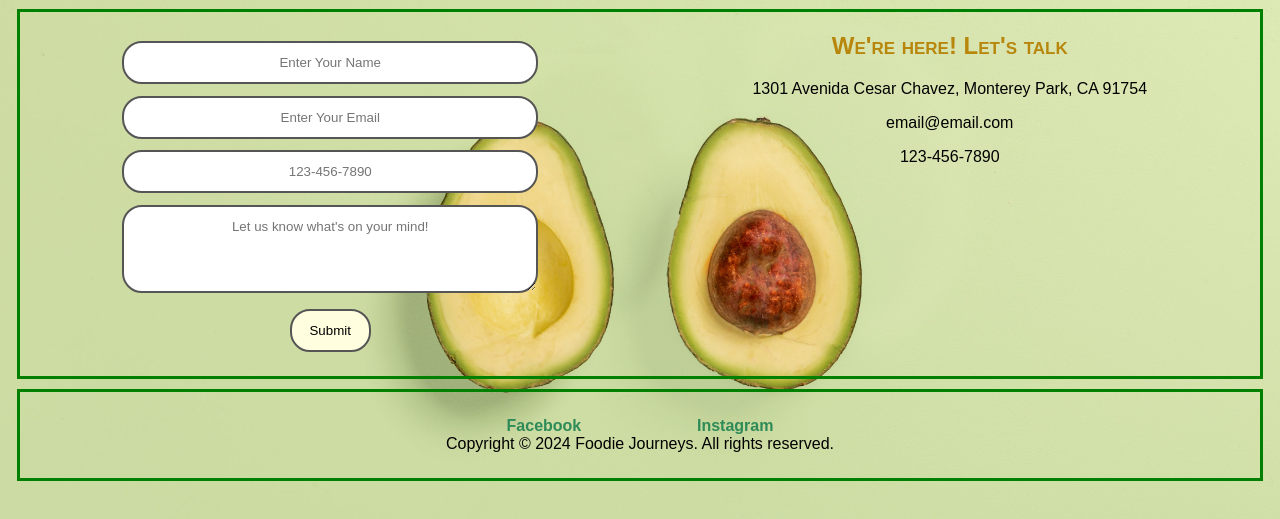
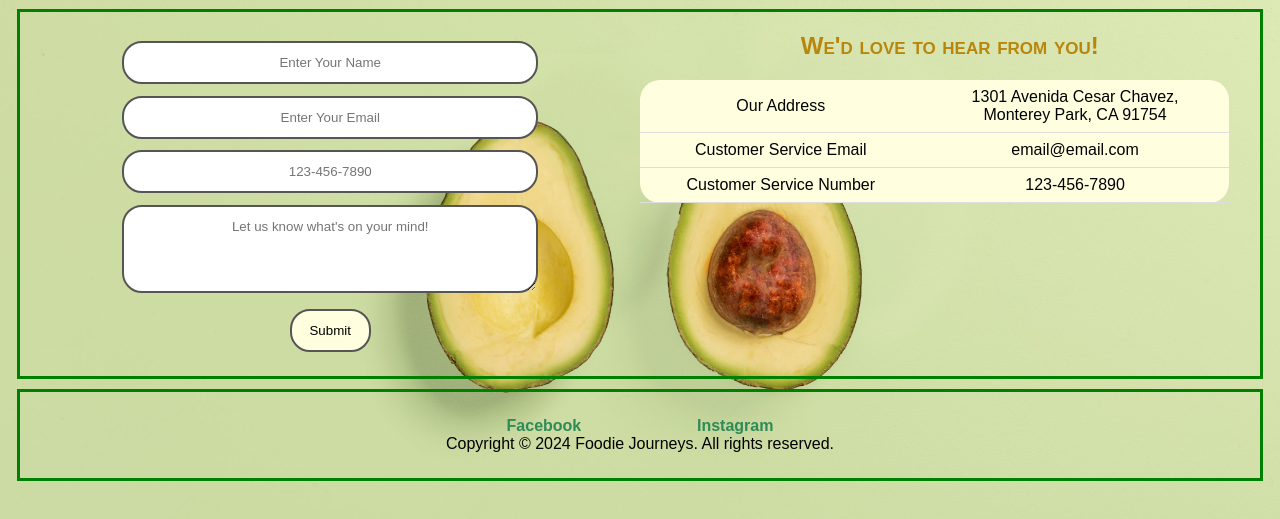
Before and after one commit to katherinel-12/katherinel-12.github.io, a plain HTML site: page contact.html in a window 1280 px wide. Shown: the part 127-646 px from the top of the page. Drawn offline with Linux system fonts and the light colour scheme.

Commit message:
Update contact.html

```diff
--- a/contact.html
+++ b/contact.html
@@ -46,10 +46,21 @@
 					</form>
                 </div>
                 <div class="text">
-                    <h2>We're here! Let's talk</h2>
-                    <p>1301 Avenida Cesar Chavez, Monterey Park, CA 91754</p>
-					<p>email@email.com</p>
-					<p>123-456-7890</p>
+                    <h2>We'd love to hear from you!</h2>
+                    <table>
+						<tr>
+							<td>Our Address</td>
+							<td>1301 Avenida Cesar Chavez,<br>Monterey Park, CA 91754</td>
+						</tr>
+						<tr>
+							<td>Customer Service Email</td>
+							<td>email@email.com</td>
+						</tr>
+						<tr>
+							<td>Customer Service Number</td>
+							<td>123-456-7890</td>
+						</tr>
+					</table>
                 </div>
             </section>
 
```
Lines whose indentation alone changed are shown as unchanged.
